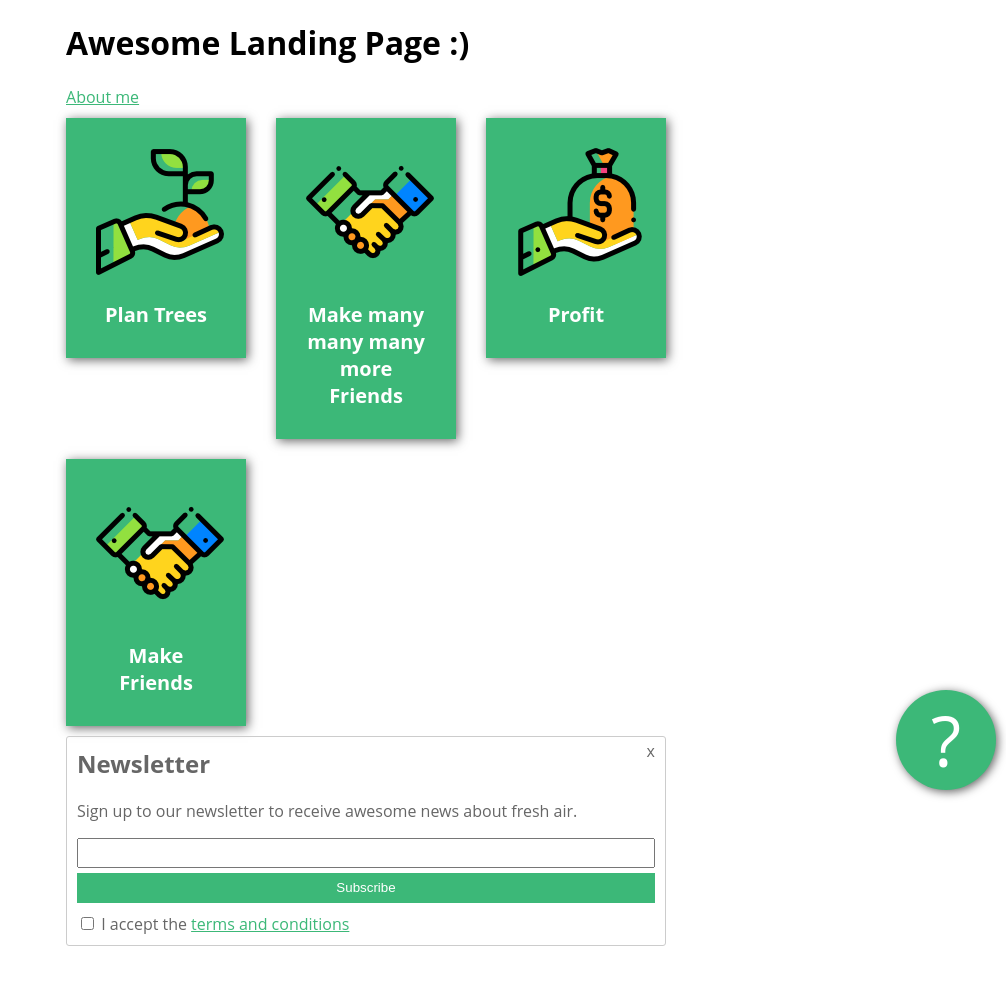
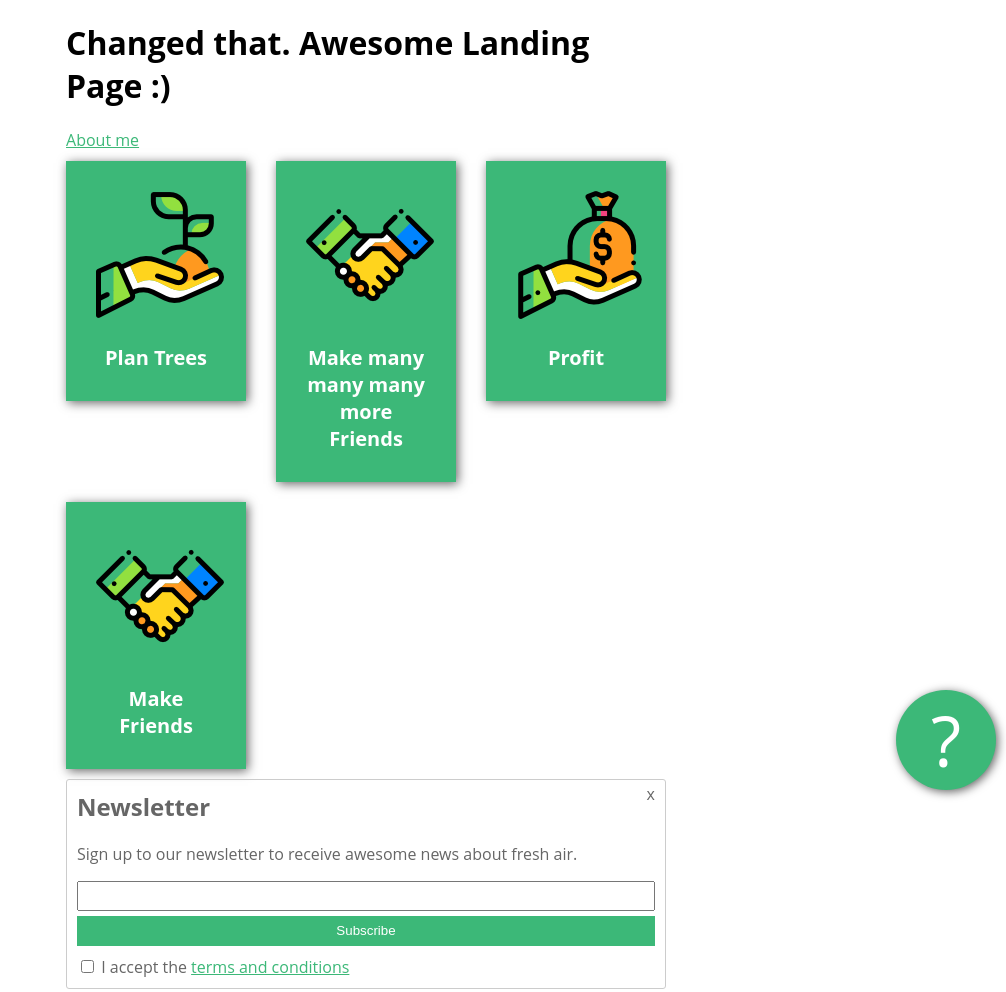
Before and after one commit to pauleczkirenata/pauleczkirenata.github.io, a plain HTML site: page index.html in a window 1280 px wide. Shown: the whole page, without its empty margins (274-1280 px from the left). Before the commit the page ends 954 px from the top, so only its background shows below. Drawn offline with Linux system fonts and the light colour scheme; files whose address does not match are found by name.

Commit message:
update title

```diff
--- a/index.html
+++ b/index.html
@@ -9,7 +9,7 @@
 <body>
 <!-- partial:index.partial.html -->
 <main>
-  <h1>Awesome Landing Page :)</h1>
+  <h1>Changed that. Awesome Landing Page :)</h1>
   <a href="about.html">About me</a>
   <div class="key-features">
     <div class="feature">
```
